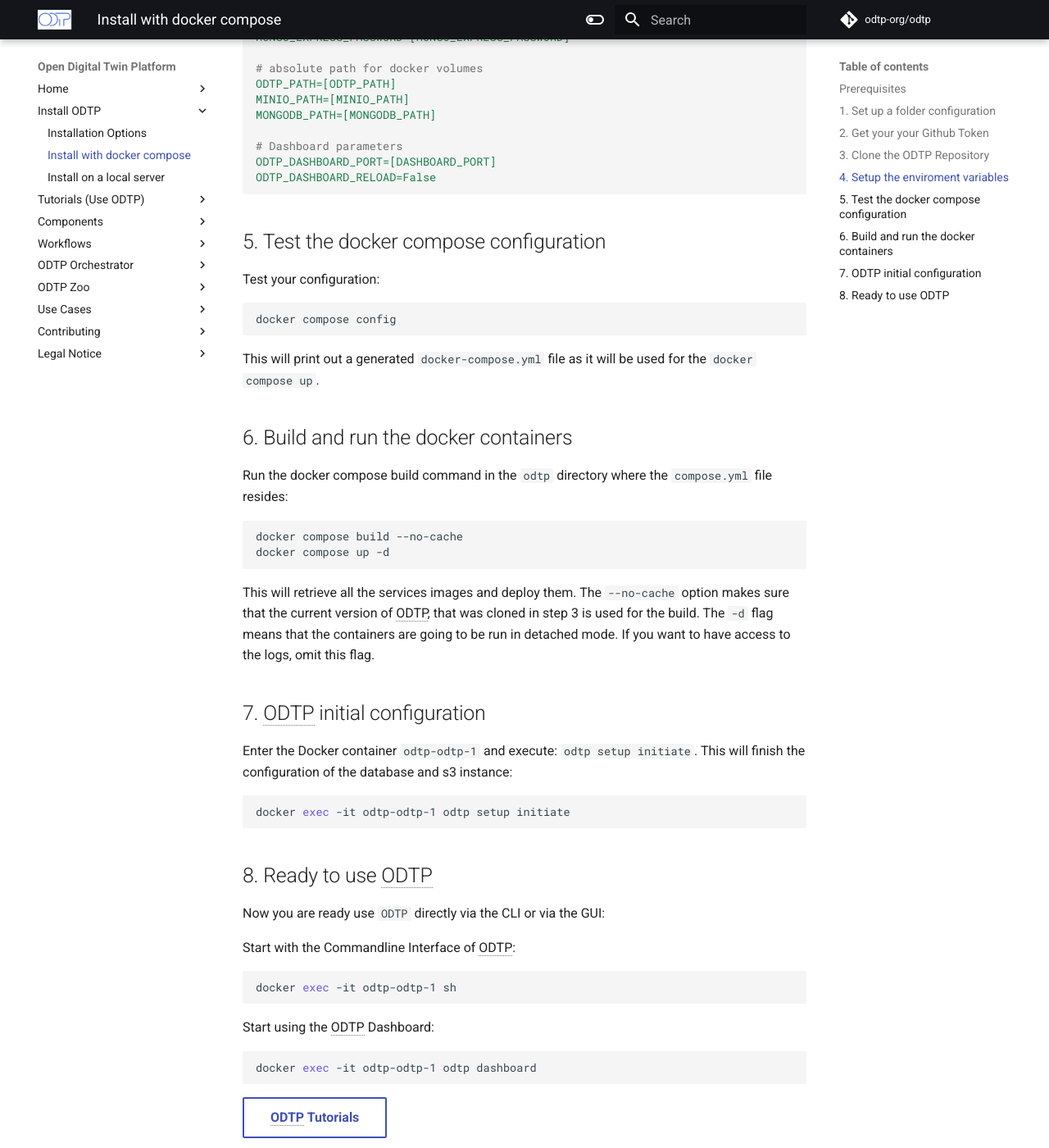
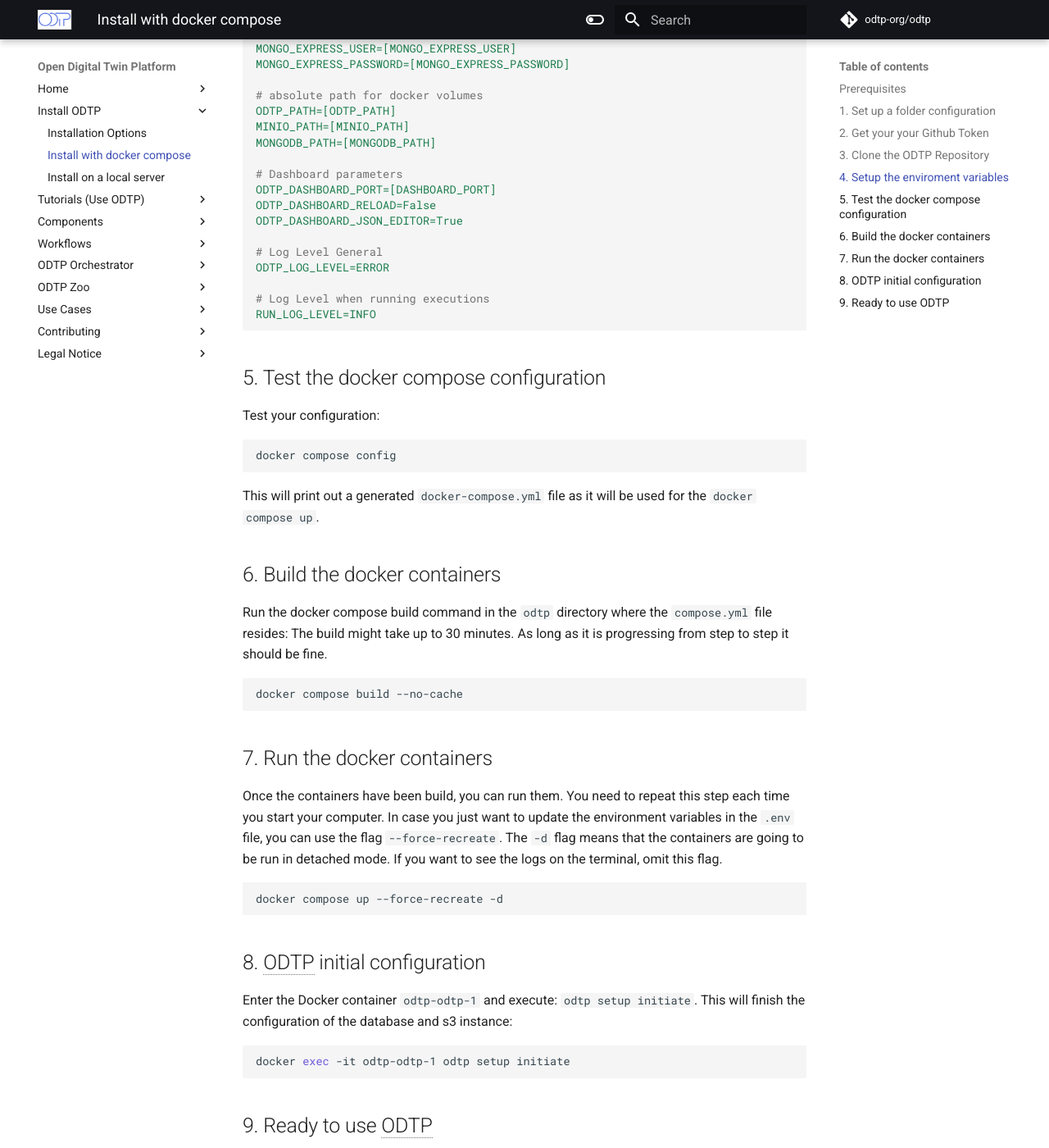
Before and after one commit to odtp-org/odtp-manuals, an MkDocs documentation site: the page built from docs/installation/docker-compose_install.md, in a window 1280 px wide and 1400 px high, scrolled down 2991 px. Shown: the whole window at 82% size. Built offline with MkDocs 1.6.1 and Material for MkDocs 9.7.7, drawn with Linux system fonts in a browser that asks for light colours; a script that is not in the unit is left out; comment, search, counter and statistics services are not loaded; some of the changed text lies outside the part shown.

Commit message:
chore(install with docker compose): update tutorial (#43)
Co-authored-by: sabinem <5292683+sabinem@users.noreply.github.com>

````diff
--- a/docs/installation/docker-compose_install.md
+++ b/docs/installation/docker-compose_install.md
@@ -122,6 +122,13 @@ MONGODB_PATH=[MONGODB_PATH]
 # Dashboard parameters
 ODTP_DASHBOARD_PORT=[DASHBOARD_PORT]
 ODTP_DASHBOARD_RELOAD=False
+ODTP_DASHBOARD_JSON_EDITOR=True
+
+# Log Level General
+ODTP_LOG_LEVEL=ERROR
+
+# Log Level when running executions
+RUN_LOG_LEVEL=INFO
 ```
 
 ## 5. Test the docker compose configuration
@@ -135,18 +142,26 @@ docker compose config
 This will print out a generated `docker-compose.yml` file as it will be
 used for the `docker compose up`.
 
-## 6. Build and run the docker containers
+## 6. Build the docker containers
 
 Run the docker compose build command in the `odtp` directory where the `compose.yml` file resides:
+The build might take up to 30 minutes. As long as it is progressing from step to step it should be fine.
 
 ```bash
 docker compose build --no-cache
-docker compose up -d
 ```
 
-This will retrieve all the services images and deploy them. The `--no-cache` option makes sure that the current version of ODTP, that was cloned in step 3 is used for the build. The `-d` flag means that the containers are going to be run in detached mode. If you want to have access to the logs, omit this flag.
+## 7. Run the docker containers
 
-## 7. ODTP initial configuration
+Once the containers have been build, you can run them. You need to repeat this step each time you start your computer.
+In case you just want to update the environment variables in the `.env` file, you can use the flag `--force-recreate`.
+The `-d` flag means that the containers are going to be run in detached mode. If you want to see the logs on the terminal, omit this flag.
+
+```bash
+docker compose up --force-recreate -d
+```
+
+## 8. ODTP initial configuration
 
 Enter the Docker container `odtp-odtp-1` and execute: `odtp setup initiate`. This will finish the configuration of the database and s3 instance:
 
@@ -154,14 +169,14 @@ Enter the Docker container `odtp-odtp-1` and execute: `odtp setup initiate`. Thi
 docker exec -it odtp-odtp-1 odtp setup initiate
 ```
 
-## 8. Ready to use ODTP
+## 9. Ready to use ODTP
 
 Now you are ready use `ODTP` directly via the CLI or via the GUI:
 
 Start with the Commandline Interface of ODTP:
 
 ```bash
-docker exec -it odtp-odtp-1 sh
+docker exec -it odtp-odtp-1 bash
 ```
 
 Start using the ODTP Dashboard:
````
